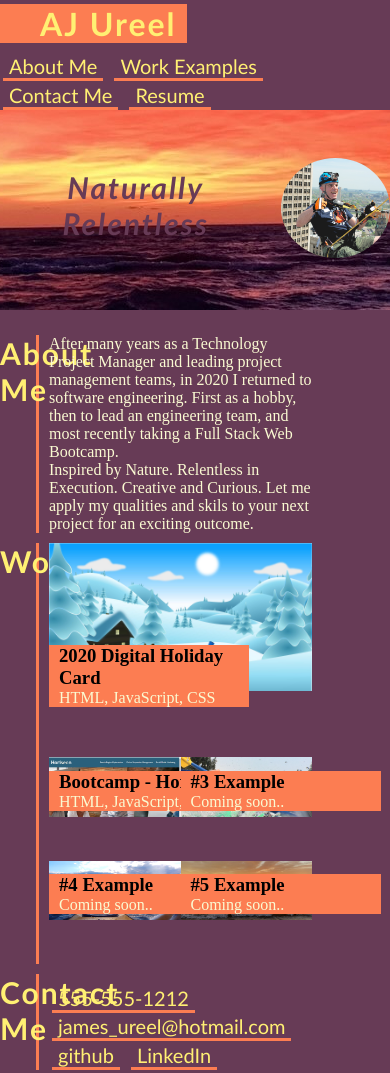
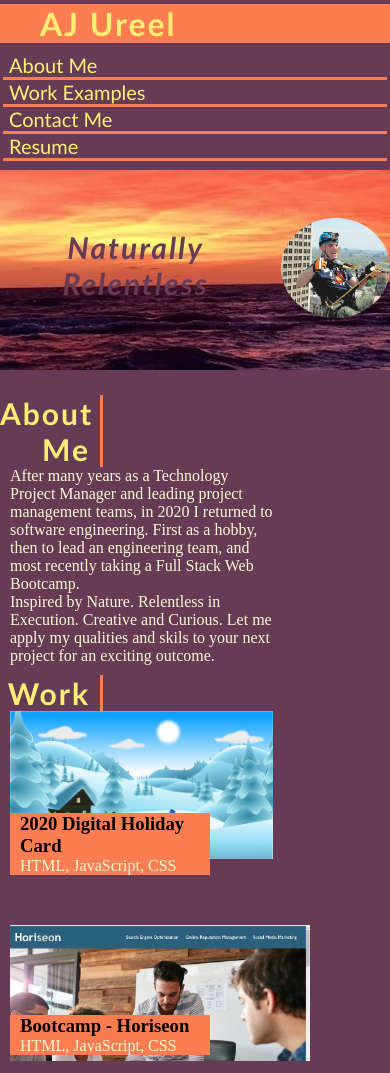
Before and after one commit to ajureel/AJUreel-Portfolio, a plain HTML site: page index.html in a window 390 px wide. Shown: the top 1073 px of the page. Drawn offline with Linux system fonts and the light colour scheme.

Commit message:
added media query for responsiveness

```diff
--- a/assets/css/portfolio.css
+++ b/assets/css/portfolio.css
@@ -164,10 +164,17 @@ p {
     width: 100%;
     display: flex;
     flex-wrap: wrap;
+    /* align-content: center; */
+    /* align-items: center;     */
 }
 
 .additional-example {
-    width: 50%;
+    /* width: 50%;  */
+
+}
+
+.additional-example img {
+    width: 400px;
 }
 
 .my-pic:hover {
@@ -187,3 +194,24 @@ p {
 .footer h2 {
     font-size: 20px;
 }
+
+/* Responsive layout - when the screen is less than 700px wide, make the two columns stack on top of each other instead of next to each other */
+@media screen and (max-width: 700px) {
+    .page-row, .more-work {
+      flex-direction: column;
+    }
+
+    .header, .my-links ul li {
+        flex-direction: column;
+        display: flex;
+    }
+
+    .section-title {
+        width: 103px;
+    }
+
+    .additional-example img {
+        width: 300px;
+    }
+
+  }
```
